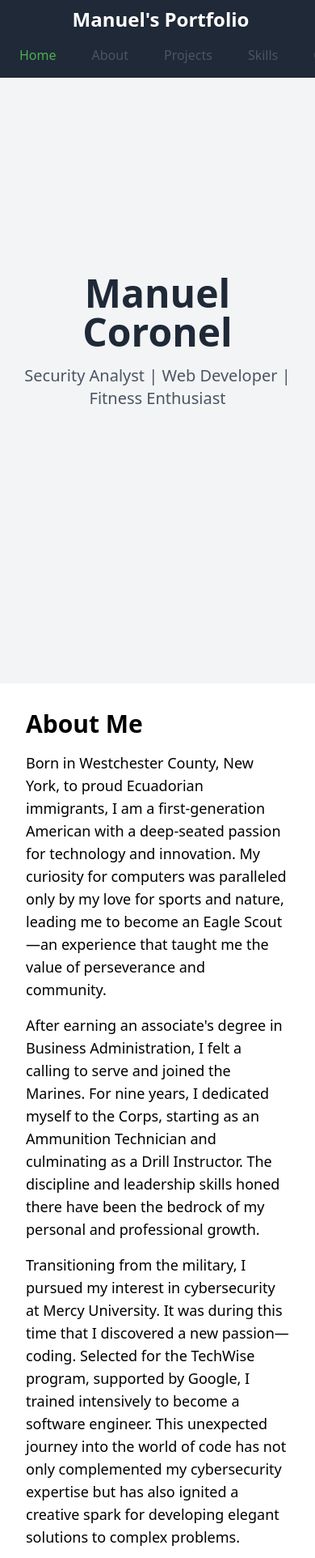
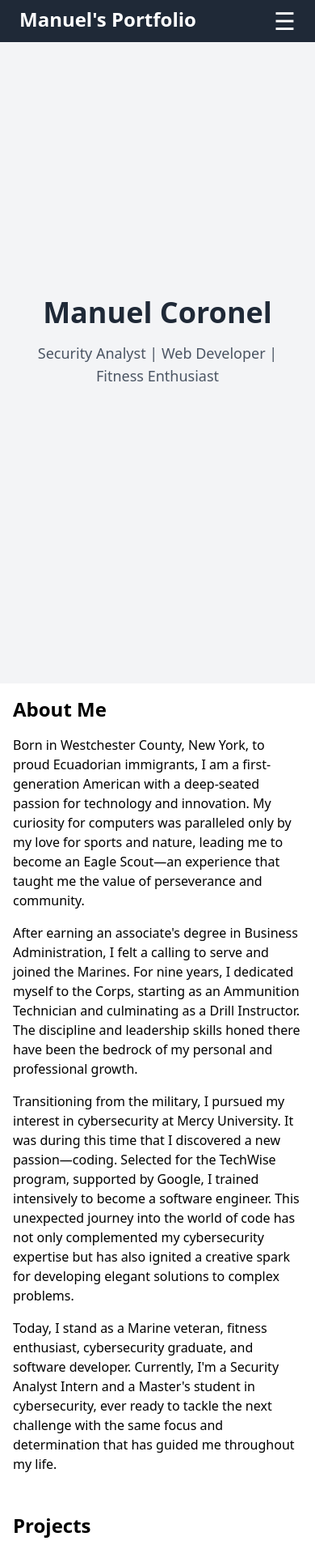
Before and after one commit to Manue1C/mypage, a Svelte app in the folder my-project/: page / in a window 390 px wide. Shown: the top 1924 px of the page at 81% size. Built offline with nearby package versions, Linux system fonts and the light colour scheme.

Commit message:
added responisve changes to App, Navbar, About, and Projects.

```diff
--- a/my-project/src/About.svelte
+++ b/my-project/src/About.svelte
@@ -2,18 +2,18 @@
   // Any necessary script logic
 </script>
 
-<div class="container mx-auto p-8">
-  <h2 class="text-3xl font-bold mb-4">About Me</h2>
-  <p class="text-lg mb-4">
+<div class="container mx-auto p-4 sm:p-8">
+  <h2 class="text-2xl sm:text-3xl font-bold mb-4">About Me</h2>
+  <p class="text-base sm:text-lg mb-4">
     Born in Westchester County, New York, to proud Ecuadorian immigrants, I am a first-generation American with a deep-seated passion for technology and innovation. My curiosity for computers was paralleled only by my love for sports and nature, leading me to become an Eagle Scout—an experience that taught me the value of perseverance and community.
   </p>
-  <p class="text-lg mb-4">
+  <p class="text-base sm:text-lg mb-4">
     After earning an associate's degree in Business Administration, I felt a calling to serve and joined the Marines. For nine years, I dedicated myself to the Corps, starting as an Ammunition Technician and culminating as a Drill Instructor. The discipline and leadership skills honed there have been the bedrock of my personal and professional growth.
   </p>
-  <p class="text-lg mb-4">
+  <p class="text-base sm:text-lg mb-4">
     Transitioning from the military, I pursued my interest in cybersecurity at Mercy University. It was during this time that I discovered a new passion—coding. Selected for the TechWise program, supported by Google, I trained intensively to become a software engineer. This unexpected journey into the world of code has not only complemented my cybersecurity expertise but has also ignited a creative spark for developing elegant solutions to complex problems.
   </p>
-  <p class="text-lg mb-4">
+  <p class="text-base sm:text-lg mb-4">
     Today, I stand as a Marine veteran, fitness enthusiast, cybersecurity graduate, and software developer. Currently, I'm a Security Analyst Intern and a Master's student in cybersecurity, ever ready to tackle the next challenge with the same focus and determination that has guided me throughout my life.
   </p>
 </div>
--- a/my-project/src/App.svelte
+++ b/my-project/src/App.svelte
@@ -8,10 +8,10 @@
 
 <Navbar />
 
-<section id="home" class="h-screen flex items-center justify-center bg-gray-100">
-  <div class="text-center p-5">
-    <h1 class="text-5xl font-bold text-gray-800">Manuel Coronel</h1>
-    <p class="text-xl mt-4 text-gray-600">Security Analyst | Web Developer | Fitness Enthusiast</p>
+<section id="home" class="min-h-screen flex items-center justify-center bg-gray-100 text-center p-5">
+  <div>
+    <h1 class="text-4xl sm:text-5xl font-bold text-gray-800">Manuel Coronel</h1>
+    <p class="text-lg sm:text-xl mt-4 text-gray-600">Security Analyst | Web Developer | Fitness Enthusiast</p>
   </div>
 </section>
 
--- a/my-project/src/Navbar.svelte
+++ b/my-project/src/Navbar.svelte
@@ -1,6 +1,11 @@
 <script lang="ts">
   import { onMount } from 'svelte';
   let activePage = 'home';
+  let isMenuOpen = false;
+
+  function toggleMenu() {
+    isMenuOpen = !isMenuOpen;
+  }
 
   // Function to check which section is currently in view
   function onScroll() {
@@ -25,48 +30,42 @@
 </script>
 
 <nav class="bg-gray-800 p-2 mt-0 fixed w-full z-10 top-0">
-    <div class="container mx-auto flex flex-wrap items-center">
-      <div class="flex w-full md:w-1/2 justify-center md:justify-start text-white font-extrabold">
+  <div class="container mx-auto flex flex-wrap items-center justify-between px-4 sm:px-6 lg:px-8">
+    <div class="flex justify-between w-full sm:w-auto">
       <a class="text-white no-underline hover:text-white hover:no-underline" href="/">
-          <span class="text-2xl pl-2"><i class="em em-grinning"></i> Manuel's Portfolio</span>
+        <span class="text-2xl font-extrabold">Manuel's Portfolio</span>
       </a>
+      <button class="text-white sm:hidden" on:click={toggleMenu}>
+        <!-- Replace with an icon or text for the menu -->
+        <span class="text-3xl">☰</span> <!-- Hamburger icon -->
+      </button>
     </div>
-      <div class="flex w-full pt-2 content-center justify-between md:w-1/2 md:justify-end">
-        <ul class="list-reset flex justify-between flex-1 md:flex-none items-center">
+    <div class={`sm:block ${isMenuOpen ? 'block' : 'hidden'}`} id="menu">
+      <ul class="list-reset flex flex-col sm:flex-row justify-end flex-1 items-center">
         <li class="mr-3">
-            <a
-              class="inline-block py-2 px-4 text-white no-underline hover:text-white hover:no-underline"
+          <a class="inline-block py-2 px-4 text-white no-underline hover:text-white hover:no-underline"
              class:active={activePage === 'home'}
-              href="#home"
-            >Home</a>
+             href="#home">Home</a>
         </li>
         <li class="mr-3">
-            <a
-              class="inline-block text-gray-600 no-underline hover:text-gray-200 hover:text-underline py-2 px-4"
+          <a class="inline-block py-2 px-4 text-gray-600 no-underline hover:text-gray-200 hover:text-underline"
              class:active={activePage === 'about'}
-              href="#about"
-            >About</a>
+             href="#about">About</a>
         </li>
         <li class="mr-3">
-            <a
-              class="inline-block text-gray-600 no-underline hover:text-gray-200 hover:text-underline py-2 px-4"
+          <a class="inline-block py-2 px-4 text-gray-600 no-underline hover:text-gray-200 hover:text-underline"
              class:active={activePage === 'projects'}
-              href="#projects"
-            >Projects</a>
+             href="#projects">Projects</a>
         </li>
         <li class="mr-3">
-            <a
-              class="inline-block text-gray-600 no-underline hover:text-gray-200 hover:text-underline py-2 px-4"
+          <a class="inline-block py-2 px-4 text-gray-600 no-underline hover:text-gray-200 hover:text-underline"
              class:active={activePage === 'skills'}
-              href="#skills"
-            >Skills</a>
+             href="#skills">Skills</a>
         </li>
         <li class="mr-3">
-            <a
-              class="inline-block text-gray-600 no-underline hover:text-gray-200 hover:text-underline py-2 px-4"
+          <a class="inline-block py-2 px-4 text-gray-600 no-underline hover:text-gray-200 hover:text-underline"
              class:active={activePage === 'contact'}
-              href="#contact"
-            >Contact</a>
+             href="#contact">Contact</a>
         </li>
       </ul>
     </div>
--- a/my-project/src/Projects.svelte
+++ b/my-project/src/Projects.svelte
@@ -2,42 +2,42 @@
   // Any necessary script logic
 </script>
 
-  <div class="container mx-auto p-8">
-    <h2 class="text-3xl font-bold mb-4">Projects</h2>
+<div class="container mx-auto p-4 sm:p-8">
+  <h2 class="text-2xl sm:text-3xl font-bold mb-4">Projects</h2>
 
   <!-- Project 1: mypage -->
   <div class="mb-8">
-      <h3 class="text-2xl font-bold mb-2">mypage</h3>
-      <p class="text-lg mb-2">A personal single-page application showcasing my journey, skills, and projects.</p>
+    <h3 class="text-xl sm:text-2xl font-bold mb-2">mypage</h3>
+    <p class="text-sm sm:text-lg mb-2">A personal single-page application showcasing my journey, skills, and projects.</p>
     <ul class="list-disc pl-5 mb-2">
       <li>Built with Vite, Svelte, Tailwind CSS, and TypeScript.</li>
       <li>Hosted on Azure Static Web Apps for seamless deployment and scalability.</li>
     </ul>
-      <a class="text-blue-500 hover:underline" href="https://github.com/mcoronel814/mypage.git">View Code</a>
+    <a class="text-blue-500 hover:underline" href="https://github.com/mcoronel814/mypage.git" target="_blank" rel="noopener noreferrer">View Code</a>
   </div>
 
   <!-- Project 2: Tasteful -->
   <div class="mb-8">
-      <h3 class="text-2xl font-bold mb-2">Tasteful</h3>
-      <p class="text-lg mb-2">A web app that enriches the food discovery experience by integrating restaurant listings with recipe suggestions.</p>
+    <h3 class="text-xl sm:text-2xl font-bold mb-2">Tasteful</h3>
+    <p class="text-sm sm:text-lg mb-2">A web app that enriches the food discovery experience by integrating restaurant listings with recipe suggestions.</p>
     <ul class="list-disc pl-5 mb-2">
       <li>Developed the backend using Firebase, incorporating Google Authentication and Firestore.</li>
       <li>Enabled users to share recipes and images, enhancing community engagement.</li>
       <li>Implemented the frontend, ensuring a responsive and intuitive user interface.</li>
     </ul>
-      <a class="text-blue-500 hover:underline" href="https://github.com/mcoronel814/tasteful.git">View Code</a>
+    <a class="text-blue-500 hover:underline" href="https://github.com/mcoronel814/tasteful.git" target="_blank" rel="noopener noreferrer">View Code</a>
   </div>
 
   <!-- Project 3: LMG's 2048 Game -->
   <div class="mb-8">
-      <h3 class="text-2xl font-bold mb-2">LMG's 2048 Game</h3>
-      <p class="text-lg mb-2">A serene and user-friendly rendition of the classic 2048 puzzle game.</p>
+    <h3 class="text-xl sm:text-2xl font-bold mb-2">LMG's 2048 Game</h3>
+    <p class="text-sm sm:text-lg mb-2">A serene and user-friendly rendition of the classic 2048 puzzle game.</p>
     <ul class="list-disc pl-5 mb-2">
       <li>Leveraged Numpy for efficient array manipulation and game logic implementation.</li>
       <li>Utilized Pygame to create a visually appealing and interactive game interface.</li>
       <li>Designed to be accessible and enjoyable through both keyboard and mouse inputs.</li>
     </ul>
-      <a class="text-blue-500 hover:underline" href="https://github.com/mcoronel814/team_lmg_2048game.git">View Code</a>
+    <a class="text-blue-500 hover:underline" href="https://github.com/mcoronel814/team_lmg_2048game.git" target="_blank" rel="noopener noreferrer">View Code</a>
   </div>
 
 </div>
```
Lines whose indentation alone changed are shown as unchanged.
